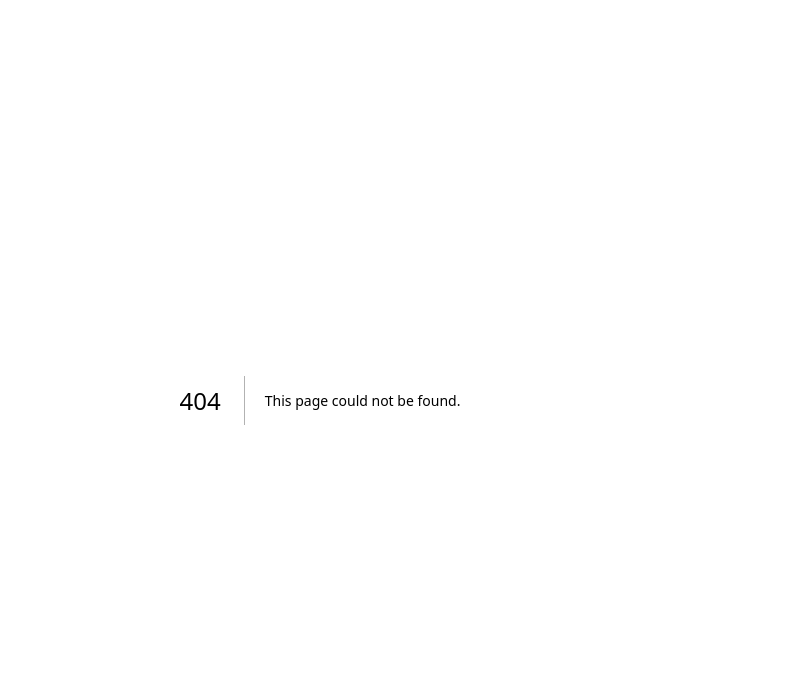
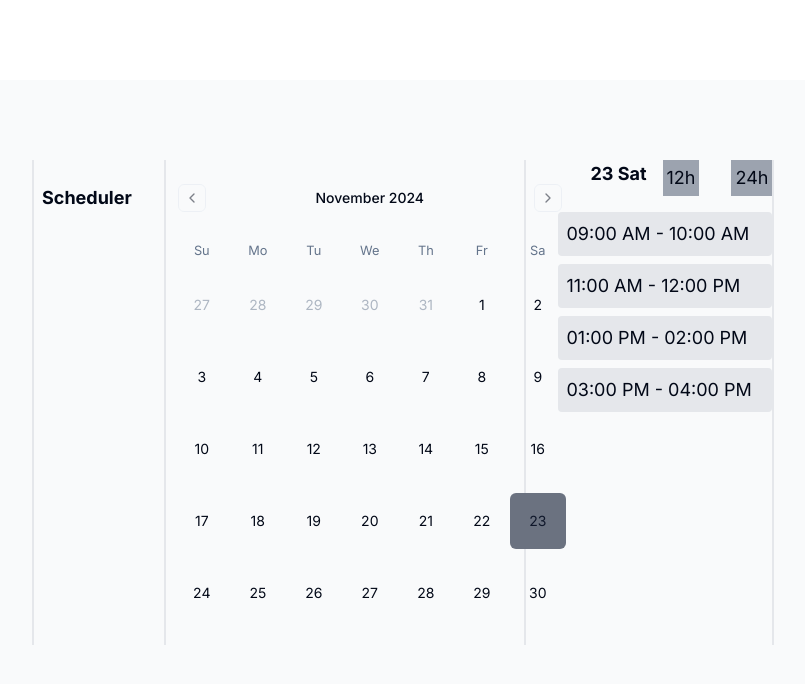
Before and after one commit to Subasan99/pawsmart.lk, a Next.js app: page /booking in a window 1280 px wide. Before the commit this address had no page. Shown: the top 684 px of the page, without its empty margins (320-1125 px from the left). Built offline with nearby package versions, Linux system fonts and the light colour scheme.

Commit message:
booking ui

```diff
--- /dev/null
+++ b/src/app/booking/page.tsx
@@ -0,0 +1,65 @@
+'use client';
+// import ImageCalender from '@/components/ImageCalender';
+import React, { useEffect, useState } from 'react';
+import Calentercomponents from '@/components/Calentercomponents';
+import { useSearchParams } from 'next/navigation';
+import { useDoctorStore } from '@/store/doctorStore';
+// import Calentercomponents from '@/components/Calentercomponents';
+
+const Pets = () => {
+
+  const [doctor, setAllDoctor] = useDoctorStore((state: any) => [
+    state.doctor,
+    state.setDoctors,
+  ]);
+  const [doccId, setDocId] = useState<any | undefined>(undefined);
+  const SearchParams = useSearchParams();
+  const doctors = SearchParams.get('imageQuery')
+
+  let docName = '';
+  let imageName = '';
+  let docId='';
+
+
+  if (doctors) {
+    try {
+      const queryData = JSON.parse(doctors);
+      docName = queryData.imageName || '';
+      imageName = queryData.image || '';
+      docId = queryData.id || '';
+
+      setDocId(queryData.id );
+    } catch (error) {
+      console.error('Error parsing imageQuery:', error);
+    }
+  }
+
+  // useEffect(() => {
+  //   fetchData();
+  // }, [DoctorData]);
+
+  // const fetchData = async () => {
+  //   try {
+  //      const docAppData = await DoctorData(doccId);
+
+  //     setAllDoctor(docAppData);
+
+  //   } catch (error) {
+  //     console.error('Error fetching data:', error);
+  //   }
+  // };
+
+console.log(doctor)
+  return (
+    // <RootLayout pageName=" ">
+      <div className="grid  grid-cols-1 lg:grid-cols-3 h-full bg-gray-50 pb-10 mt-20 ">
+        <Calentercomponents
+        handleDateChange={function (value: string): void {
+          throw new Error('Function not implemented.');
+        } } name={docName}     />
+      </div>
+    // </RootLayout>
+  );
+};
+
+export default Pets;
--- a/src/app/page.tsx
+++ b/src/app/page.tsx
@@ -348,7 +348,7 @@ console.log("jjjjjj",medicines);
           <PopularDoctors
             title="Departments"
             description="Your Pets Nutritional Health is Very Important & Our Priority"
-            link="your-link-here"
+            link="/departments"
             handleClick={handleClick}
             linkDescription={'Departments'}
             doctors={departmentDatas}
@@ -359,7 +359,7 @@ console.log("jjjjjj",medicines);
           <PopularDoctors
             title="Popular Doctors"
             description="Meet With Professional Doctors."
-            link="your-link-here"
+            link="/doctors"
             handleClick={handleClick}
             linkDescription="Doctors"
             doctors={doctores}
@@ -369,7 +369,7 @@ console.log("jjjjjj",medicines);
           <PopularDoctors
             title="Pets Nutritional"
             description="Your Pets Nutritional Health is Very Important & Our Priority"
-            link="your-link-here"
+            link="/pets"
             handleClick={handleClick}
             linkDescription={'Pets'}
             doctors={petdata}
--- a/src/components/Calentercomponents.tsx
+++ b/src/components/Calentercomponents.tsx
@@ -1,15 +1,21 @@
 import React, { useState } from 'react';
-// import Calendar from 'react-calendar';
+import { Calendar } from './ui/calendar';
 import './Scheduler.css';
-import { Calendar } from './ui/calendar';
 
 interface SchedulerProps {
   handleDateChange: (value: string) => void;
+  name: any;
 }
 
-const Scheduler: React.FC<SchedulerProps> = ({ handleDateChange }) => {
+interface TimeSlot {
+  startTime: string;
+  endTime: string;
+}
+
+const Scheduler: React.FC<SchedulerProps> = ({ handleDateChange, name }) => {
   const [selectedDate, setSelectedDate] = useState<Date>(new Date());
-  const [selectedTime, setSelectedTime] = useState<string | undefined>();
+  const [selectedTime, setSelectedTime] = useState<string>('');
+  const [is24HourFormat, setIs24HourFormat] = useState<boolean>(false);
 
   const onDateChange = (date: Date) => {
     setSelectedDate(date);
@@ -24,61 +30,130 @@ const Scheduler: React.FC<SchedulerProps> = ({ handleDateChange }) => {
     return date.toLocaleDateString('en-US', options);
   };
 
-  const getTimeSlots = () => {
-    return [
-      '09:00 AM', '10:00 AM', '11:00 AM', '12:00 PM', '01:00 PM',
-      '02:00 PM', '03:00 PM', '04:00 PM', '05:00 PM'
-    ];
+  const timeSlotsByDay: { [key: number]: TimeSlot[] } = {
+    0: [{ startTime: '10:00 AM', endTime: '11:00 AM' }],
+    1: [
+      { startTime: '09:00 AM', endTime: '10:00 AM' },
+      { startTime: '10:00 AM', endTime: '11:00 AM' },
+    ],
+    2: [
+      { startTime: '09:00 AM', endTime: '10:00 AM' },
+      { startTime: '11:00 AM', endTime: '12:00 PM' },
+      { startTime: '01:00 PM', endTime: '02:00 PM' },
+    ],
+    3: [
+      { startTime: '09:00 AM', endTime: '10:00 AM' },
+      { startTime: '10:00 AM', endTime: '11:00 AM' },
+      { startTime: '12:00 PM', endTime: '01:00 PM' },
+      { startTime: '02:00 PM', endTime: '03:00 PM' },
+    ],
+    4: [
+      { startTime: '09:00 AM', endTime: '10:00 AM' },
+      { startTime: '11:00 AM', endTime: '12:00 PM' },
+      { startTime: '03:00 PM', endTime: '04:00 PM' },
+    ],
+    5: [
+      { startTime: '10:00 AM', endTime: '11:00 AM' },
+      { startTime: '12:00 PM', endTime: '01:00 PM' },
+      { startTime: '04:00 PM', endTime: '05:00 PM' },
+    ],
+    6: [
+      { startTime: '09:00 AM', endTime: '10:00 AM' },
+      { startTime: '11:00 AM', endTime: '12:00 PM' },
+      { startTime: '01:00 PM', endTime: '02:00 PM' },
+      { startTime: '03:00 PM', endTime: '04:00 PM' },
+    ],
+  };
+
+  const getTimeSlots = (date: Date): TimeSlot[] => {
+    const dayOfWeek = date.getDay();
+    return timeSlotsByDay[dayOfWeek] || [];
   };
 
   const handleTimeChange = (e: React.ChangeEvent<HTMLSelectElement>) => {
     setSelectedTime(e.target.value);
   };
 
+  const toggleTimeFormat = (format: '12h' | '24h') => {
+    setIs24HourFormat(format === '24h');
+  };
+
+  const convertTo24HourFormat = (time: string) => {
+    const [timePart, modifier] = time.split(' ');
+    let [hours, minutes] = timePart.split(':').map(Number);
+
+    if (modifier === 'PM' && hours !== 12) {
+      hours += 12;
+    } else if (modifier === 'AM' && hours === 12) {
+      hours = 0;
+    }
+
+    return `${String(hours).padStart(2, '0')}:${String(minutes).padStart(2, '0')}`;
+  };
+
+  const formatTime = (time: string) => {
+    if (is24HourFormat) {
+      return convertTo24HourFormat(time);
+    } else {
+      return time;
+    }
+  };
+
+  const timeSlots = getTimeSlots(selectedDate);
+
   return (
     <div
-      className="flex w-full bg-yellow-600 ml-80"
+      className="flex flex-col lg:flex-row w-full lg:ml-80 container"
       style={{
         position: 'relative',
         marginTop: '80px',
       }}
     >
       <div
-        className="flex-1 p-6 w-full whitespace-nowrap"
-        style={{ fontSize: '16px', fontWeight: 'bold' }}
+        className="flex-1 p-6 w-full whitespace-nowrap justify-center align-center border-l-2 border-gray-200 pl-2 text-lg font-bold"
       >
-        Doctor Name Doctor Name Doctor Name Doctor Name
+        Scheduler
       </div>
-      <div className="flex-2 w-full align-center justify-center">
+      <div className="flex-2 w-full align-center justify-center mx-2">
         <Calendar
-          className="bg-red-500 text-black-400 hover:text-red "
+          className="text-black-400 hover:text-red"
           onDayClick={onDateChange}
         />
       </div>
-      <div className="flex flex-col">
+      <div className="flex flex-col mx-4 border-gray-200 pl-2 border-r-2">
         <div className="flex">
           <div
-            className="flex-3 pr-6 px-8"
-            style={{ fontSize: '16px', fontWeight: 'bold' }}
+            className="flex-3 pr-4 px-8 text-lg font-bold whitespace-nowrap"
           >
-            <div className="whitespace-nowrap">{formatDate(selectedDate)}</div>
+            <div>{formatDate(selectedDate)}</div>
           </div>
-          <div className="flex-1 pr-8" style={{ fontSize: '16px' }}>
-            <div className="bg-gray-400 p-1">12h</div>
+          <div className="flex-1 pr-8 text-lg">
+            <div
+              className="bg-gray-400 p-1 cursor-pointer"
+              onClick={() => toggleTimeFormat('12h')}
+            >
+              12h
+            </div>
           </div>
-          <div className="flex-1" style={{ fontSize: '16px' }}>
-            <div className="bg-gray-400 p-1">24h</div>
+          <div className="flex-1 text-lg">
+            <div
+              className="bg-gray-400 p-1 cursor-pointer"
+              onClick={() => toggleTimeFormat('24h')}
+            >
+              24h
+            </div>
           </div>
         </div>
-
-        {/* New Row for Time Slots */}
-        {getTimeSlots().map((time) => (
-          <div key={time} className="flex-1 pr-8" style={{ fontSize: '16px', marginTop: '10px' }}>
-            <div className="bg-gray-200 p-2 rounded">
-              {time}
+        <div className="flex flex-col mt-4">
+          {timeSlots.map((slot, index) => (
+            <div
+              key={index}
+              className="bg-gray-200 p-2 mb-2 rounded w-full text-lg"
+            >
+              {formatTime(slot.startTime)} - {formatTime(slot.endTime)}
             </div>
-          </div>
-        ))}
+          ))}
+        </div>
       </div>
     </div>
   );
--- a/src/components/Header.tsx
+++ b/src/components/Header.tsx
@@ -180,14 +180,18 @@ export default function Header() {
     <header className="fixed top-0 left-0 w-full z-10 transition-all duration-300 bg-transparent bg-white ">
       <div className="w-full h-fit flex flex-col md:flex-row justify-between items-center px-8 py-2">
         <div className="flex justify-between items-center w-full md:hidden">
+        <a href="/" >
         <Image src={Logo} alt="Company Logo" style={{ width: '140px', height: 'auto' }} />
-
+        </a>
           <Sheet open={open} onOpenChange={setOpen}>
             <SheetTrigger className="px-3">
               <SideBarIcon />
             </SheetTrigger>
             <SheetContent className="h-full flex flex-col items-start">
+            <a href="/" >
               <Image src={Logo} className="w-[288px]" alt="Company Logo" />
+              </a>
+
               <ul className="flex flex-col space-y-4 ">
                 <li>
                   <a href="/" className="hover:text-red-500 ">
@@ -290,8 +294,8 @@ export default function Header() {
         {/* Desktop View */}
         <div className="hidden md:flex w-full items-center justify-between">
           <div>
-            {/* Header Image */}
-            <Image className="w-72" src={Logo} alt="Company Logo" />
+          <a href="/" >
+            <Image className="w-72" src={Logo} alt="Company Logo" /></a>
           </div>
           {/* Navigation Menu */}
           <div className="flex justify-end">
--- /dev/null
+++ b/src/components/ui/card.tsx
@@ -0,0 +1,79 @@
+import * as React from "react"
+
+import { cn } from "@/lib/utils"
+
+const Card = React.forwardRef<
+  HTMLDivElement,
+  React.HTMLAttributes<HTMLDivElement>
+>(({ className, ...props }, ref) => (
+  <div
+    ref={ref}
+    className={cn(
+      "rounded-lg border bg-card text-card-foreground shadow-sm",
+      className
+    )}
+    {...props}
+  />
+))
+Card.displayName = "Card"
+
+const CardHeader = React.forwardRef<
+  HTMLDivElement,
+  React.HTMLAttributes<HTMLDivElement>
+>(({ className, ...props }, ref) => (
+  <div
+    ref={ref}
+    className={cn("flex flex-col space-y-1.5 p-6", className)}
+    {...props}
+  />
+))
+CardHeader.displayName = "CardHeader"
+
+const CardTitle = React.forwardRef<
+  HTMLParagraphElement,
+  React.HTMLAttributes<HTMLHeadingElement>
+>(({ className, ...props }, ref) => (
+  <h3
+    ref={ref}
+    className={cn(
+      "text-2xl font-semibold leading-none tracking-tight",
+      className
+    )}
+    {...props}
+  />
+))
+CardTitle.displayName = "CardTitle"
+
+const CardDescription = React.forwardRef<
+  HTMLParagraphElement,
+  React.HTMLAttributes<HTMLParagraphElement>
+>(({ className, ...props }, ref) => (
+  <p
+    ref={ref}
+    className={cn("text-sm text-muted-foreground", className)}
+    {...props}
+  />
+))
+CardDescription.displayName = "CardDescription"
+
+const CardContent = React.forwardRef<
+  HTMLDivElement,
+  React.HTMLAttributes<HTMLDivElement>
+>(({ className, ...props }, ref) => (
+  <div ref={ref} className={cn("p-6 pt-0", className)} {...props} />
+))
+CardContent.displayName = "CardContent"
+
+const CardFooter = React.forwardRef<
+  HTMLDivElement,
+  React.HTMLAttributes<HTMLDivElement>
+>(({ className, ...props }, ref) => (
+  <div
+    ref={ref}
+    className={cn("flex items-center p-6 pt-0", className)}
+    {...props}
+  />
+))
+CardFooter.displayName = "CardFooter"
+
+export { Card, CardHeader, CardFooter, CardTitle, CardDescription, CardContent }
```
